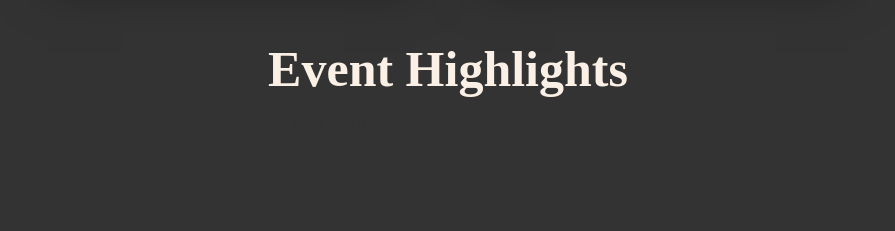
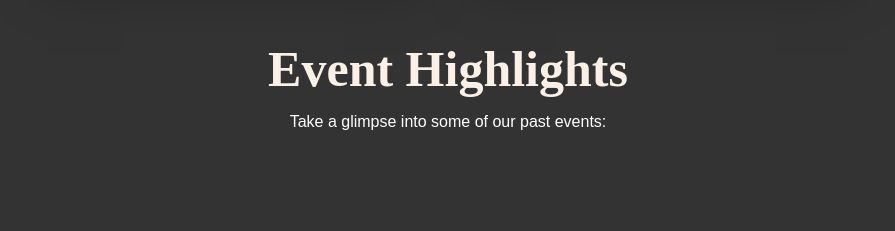
Before and after one commit to udhaypvr/webstyledown, a plain HTML site: page index.html in a window 1280 px wide. Shown: the part 2348-2579 px from the top of the page, without its empty margins (192-1087 px from the left). Drawn offline with Linux system fonts and the light colour scheme.

Commit message:
Update style.css

```diff
--- a/style.css
+++ b/style.css
@@ -14,7 +14,7 @@
 
   body {
     background-color: #333; /* Light gray background */
-    color: #333; /* Dark gray text */
+    color: #ffffff; /* Dark gray text */
     font-family: Arial, sans-serif;
     line-height: 1.6;
     margin: 0;
```
